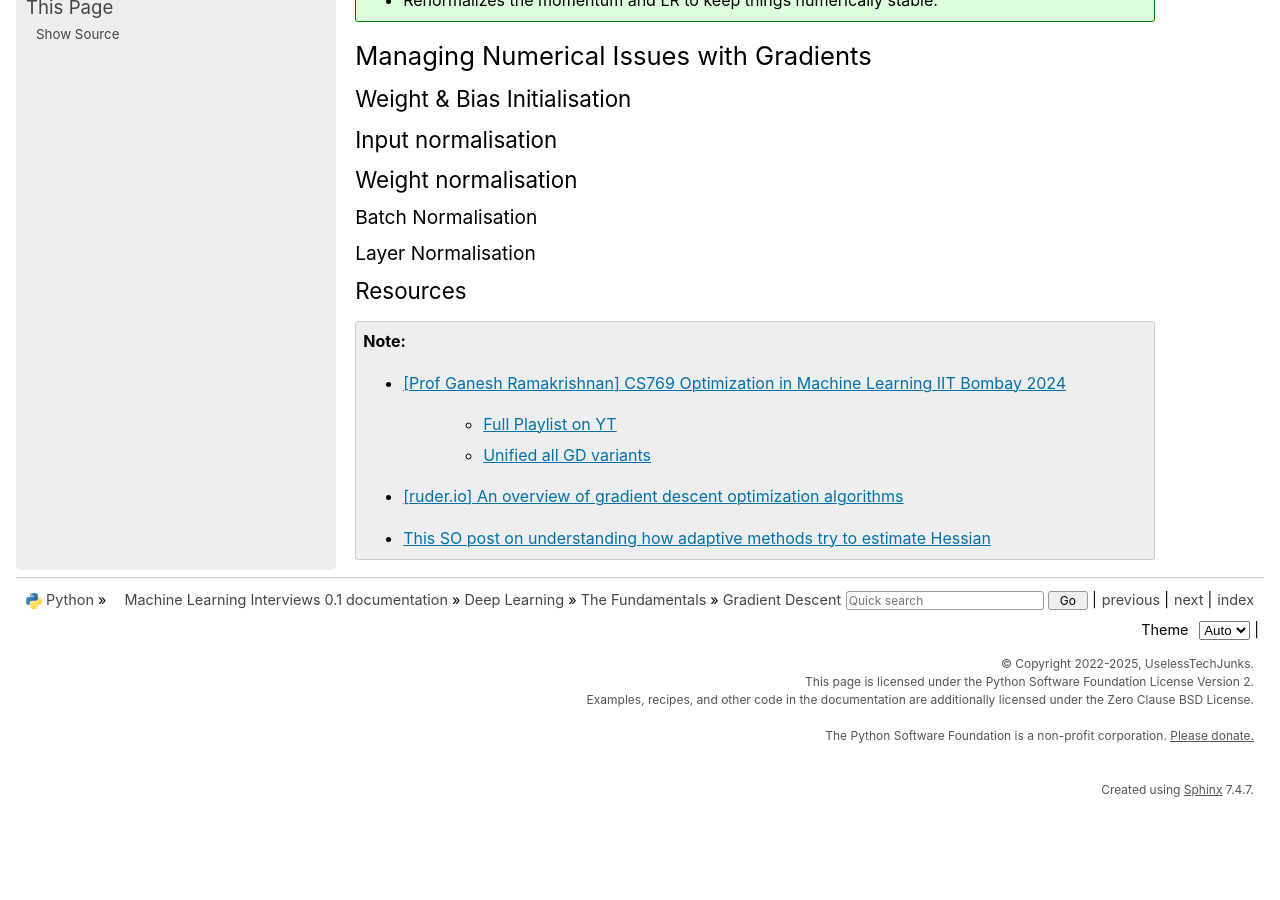
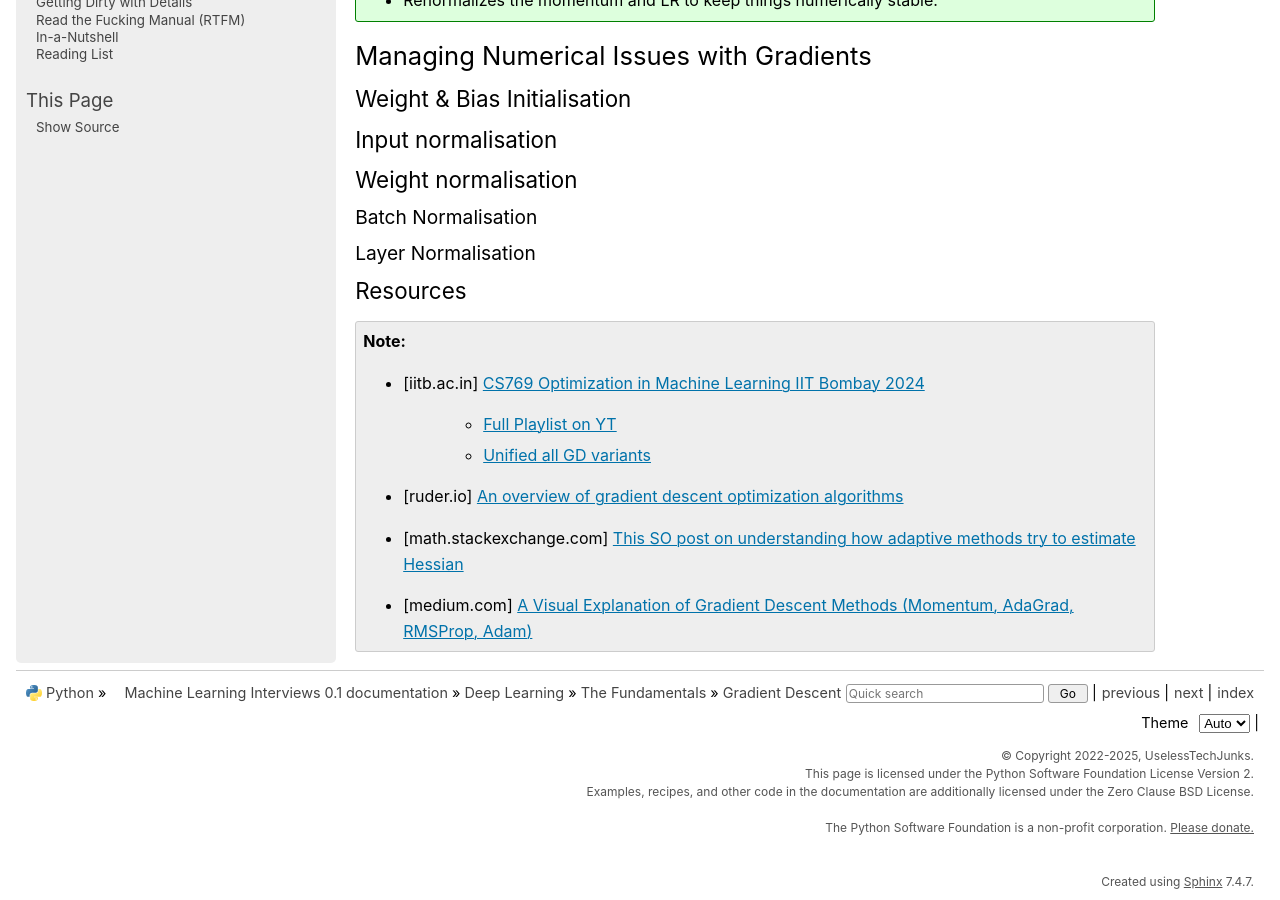
Before and after one commit to uselesstechjunks/leetcode, a Sphinx documentation site: the page built from docs/source/dl/basics/gd.rst, in a window 1280 px wide and 900 px high, scrolled down 3061 px. Built offline with Sphinx 7.4.7, drawn with Linux system fonts in a browser that asks for light colours; before the commit the page ends 3869 px from its top, so only the background shows below that.

Commit message:
Update gd.rst

```diff
--- a/docs/source/dl/basics/gd.rst
+++ b/docs/source/dl/basics/gd.rst
@@ -123,9 +123,10 @@ Layer Normalisation
 Resources
 ===================================================================================
 .. note::
-	* `[Prof Ganesh Ramakrishnan] CS769 Optimization in Machine Learning IIT Bombay 2024 <https://www.cse.iitb.ac.in/%7Eganesh/cs769/>`_
+	* [iitb.ac.in] `CS769 Optimization in Machine Learning IIT Bombay 2024 <https://www.cse.iitb.ac.in/%7Eganesh/cs769/>`_
 
 		* `Full Playlist on YT <https://www.youtube.com/playlist?list=PLyo3HAXSZD3yhIPf7Luk_ZHM_ss2fFCVV>`_
 		* `Unified all GD variants <https://youtu.be/2QNquvof1WA?list=PLyo3HAXSZD3yhIPf7Luk_ZHM_ss2fFCVV&t=865>`_
-	* `[ruder.io] An overview of gradient descent optimization algorithms <https://www.ruder.io/optimizing-gradient-descent/>`_
-	* `This SO post on understanding how adaptive methods try to estimate Hessian <https://math.stackexchange.com/a/2349067>`_
+	* [ruder.io] `An overview of gradient descent optimization algorithms <https://www.ruder.io/optimizing-gradient-descent/>`_
+	* [math.stackexchange.com] `This SO post on understanding how adaptive methods try to estimate Hessian <https://math.stackexchange.com/a/2349067>`_
+	* [medium.com] `A Visual Explanation of Gradient Descent Methods (Momentum, AdaGrad, RMSProp, Adam) <https://medium.com/towards-data-science/a-visual-explanation-of-gradient-descent-methods-momentum-adagrad-rmsprop-adam-f898b102325c>`_
```
